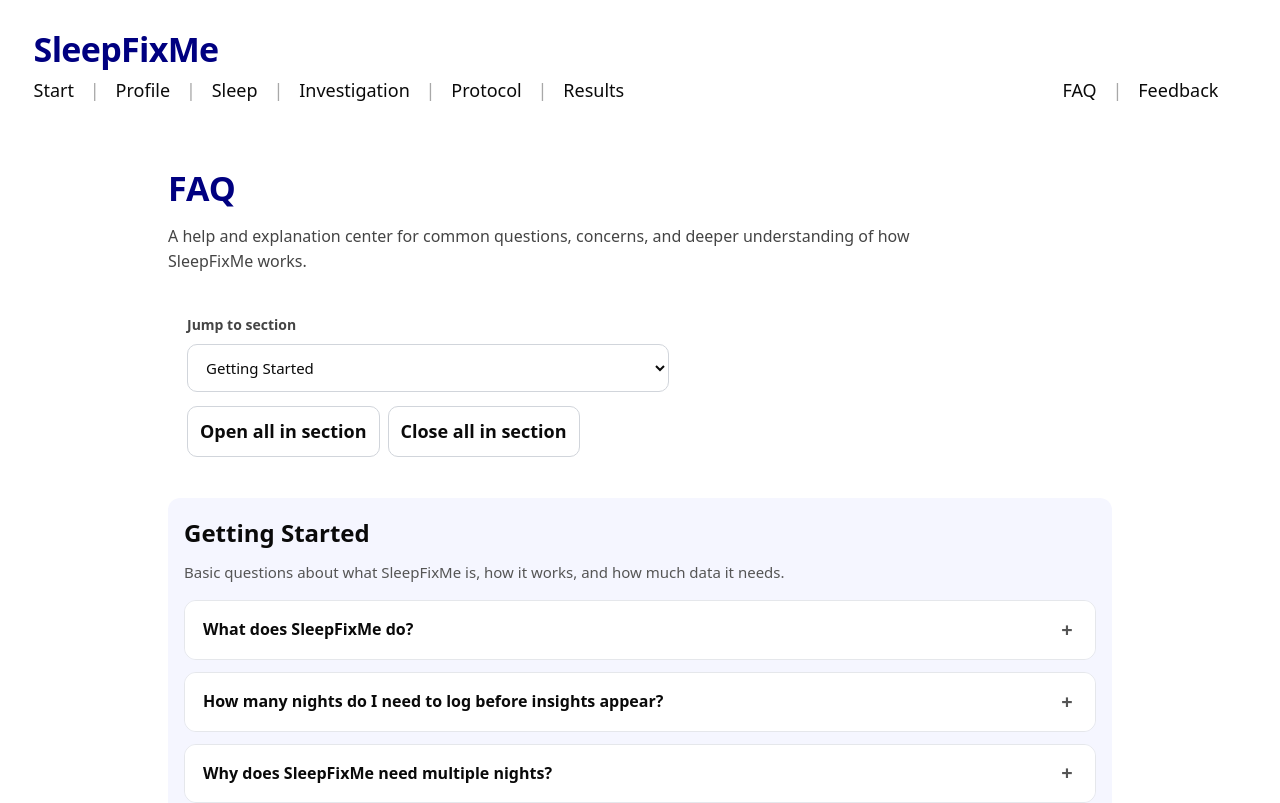
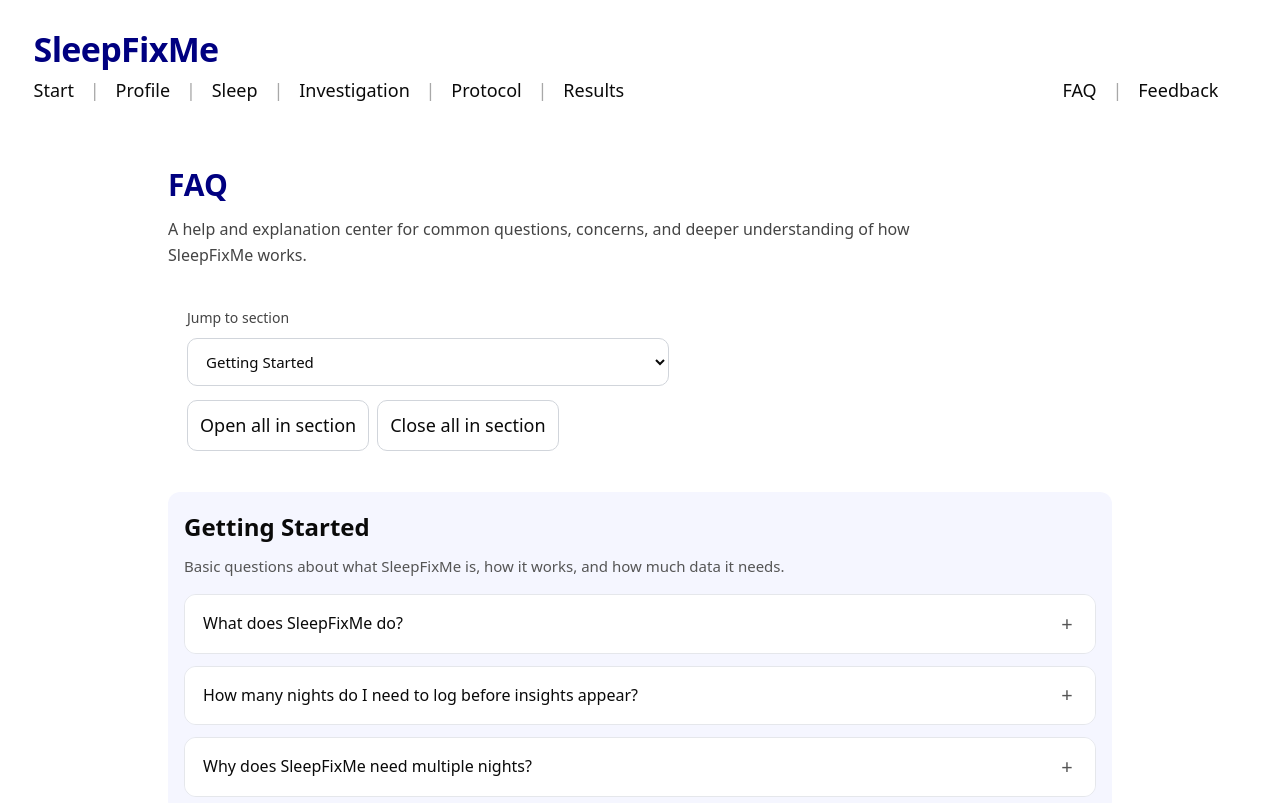
Before and after one commit to jlnalexander5-sudo/sleepfix-app, a Next.js app: page /protected/faq in a window 1280 px wide. Shown: the top 803 px of the page. Built offline with nearby package versions, Linux system fonts and the light colour scheme.

Commit message:
Update page.tsx

```diff
--- a/app/protected/faq/page.tsx
+++ b/app/protected/faq/page.tsx
@@ -46,7 +46,7 @@ function FAQAccordionItem({
           alignItems: "center",
           gap: 12,
           fontSize: 16,
-          fontWeight: 700,
+          fontWeight: 500,
         }}
         aria-expanded={isOpen}
       >
@@ -327,7 +327,7 @@ export default function FAQPage() {
                     href="https://rhythmicsystems.com/"
                     target="_blank"
                     rel="noopener noreferrer"
-                    style={{ color: "var(--sf-brand)", fontWeight: 700 }}
+                    style={{ color: "var(--sf-brand)", fontWeight: 500 }}
                   >
                     rhythmicsystems.com
                   </a>.
@@ -695,7 +695,7 @@ export default function FAQPage() {
     <div style={{ maxWidth: 980, margin: "0 auto", padding: "28px 18px" }}>
       <div style={{ display: "flex", justifyContent: "space-between", gap: 16, flexWrap: "wrap" }}>
         <div>
-          <div style={{ fontSize: 34, fontWeight: 800, color: "var(--sf-brand)" }}>FAQ</div>
+          <div style={{ fontSize: 30, fontWeight: 600, color: "var(--sf-brand)" }}>FAQ</div>
           <div style={{ marginTop: 8, color: "#444", fontSize: 16, maxWidth: 760 }}>
             A help and explanation center for common questions, concerns, and deeper understanding of how SleepFixMe
             works.
@@ -714,7 +714,7 @@ export default function FAQPage() {
         <div>
           <label
             htmlFor="faq-section"
-            style={{ display: "block", fontSize: 14, fontWeight: 700, marginBottom: 8, color: "#444" }}
+            style={{ display: "block", fontSize: 14, fontWeight: 500, marginBottom: 8, color: "#444" }}
           >
             Jump to section
           </label>
@@ -748,7 +748,7 @@ export default function FAQPage() {
                 border: "1px solid #d1d5db",
                 background: "#fff",
                 cursor: "pointer",
-                fontWeight: 600,
+                fontWeight: 500,
               }}
             >
               Open all in section
@@ -762,7 +762,7 @@ export default function FAQPage() {
                 border: "1px solid #d1d5db",
                 background: "#fff",
                 cursor: "pointer",
-                fontWeight: 600,
+                fontWeight: 500,
               }}
             >
               Close all in section
@@ -779,7 +779,7 @@ export default function FAQPage() {
     transition: "all 0.2s ease",
   }}
 >
-        <div style={{ fontSize: 24, fontWeight: 800, marginBottom: 8 }}>
+        <div style={{ fontSize: 24, fontWeight: 600, marginBottom: 8 }}>
   {currentSection.title}
 </div>
 {currentSection.intro ? (
@@ -812,7 +812,7 @@ export default function FAQPage() {
         }}
       >
         <div>
-          <div style={{ fontSize: 18, fontWeight: 800 }}>Still not sure about something?</div>
+          <div style={{ fontSize: 18, fontWeight: 600 }}>Still not sure about something?</div>
           <div style={{ color: "#555", marginTop: 4 }}>
             Use the Results, Sleep, Investigation, and Protocol pages together — the FAQ is here to explain how those
             pieces fit.
```
